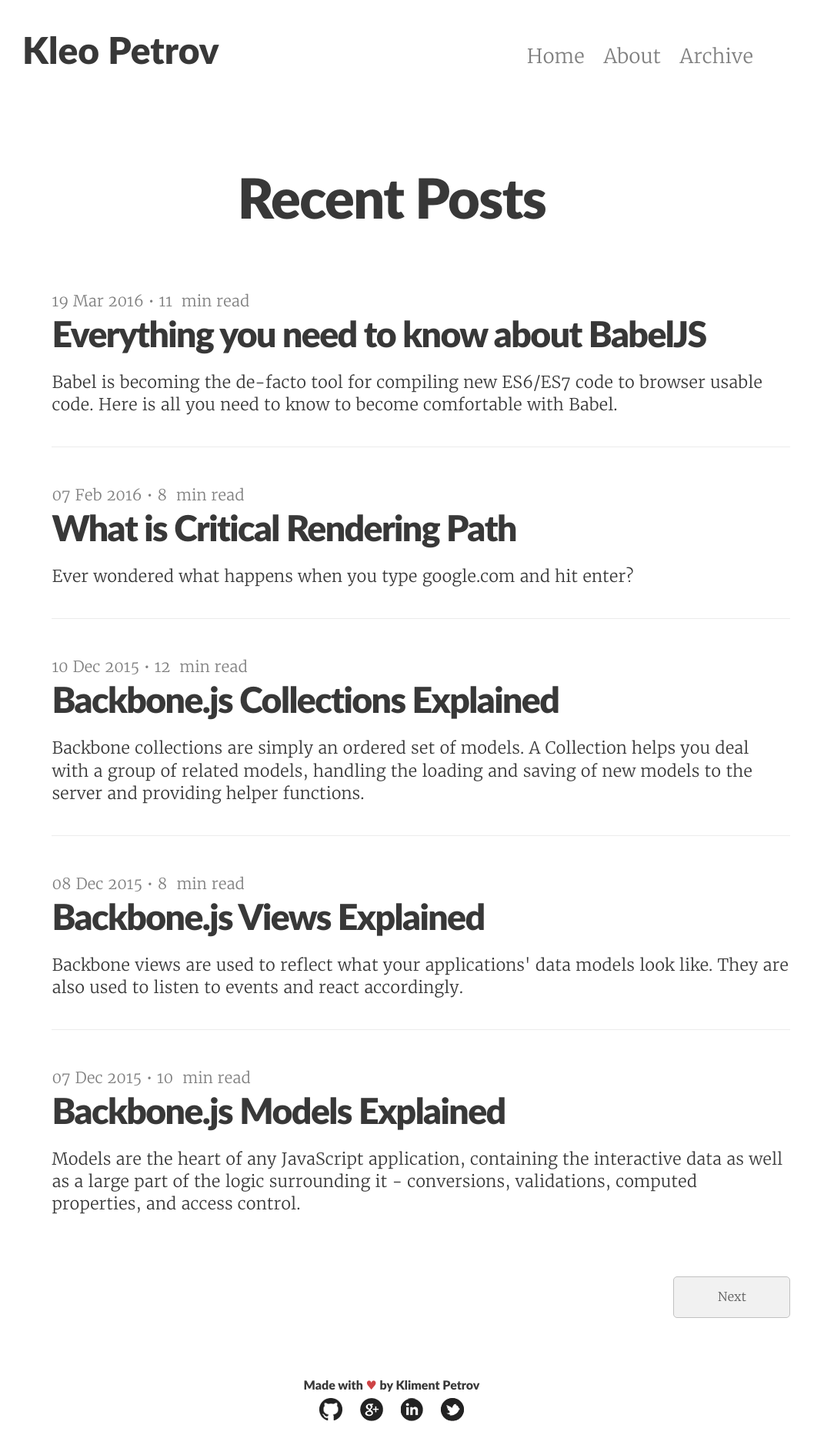
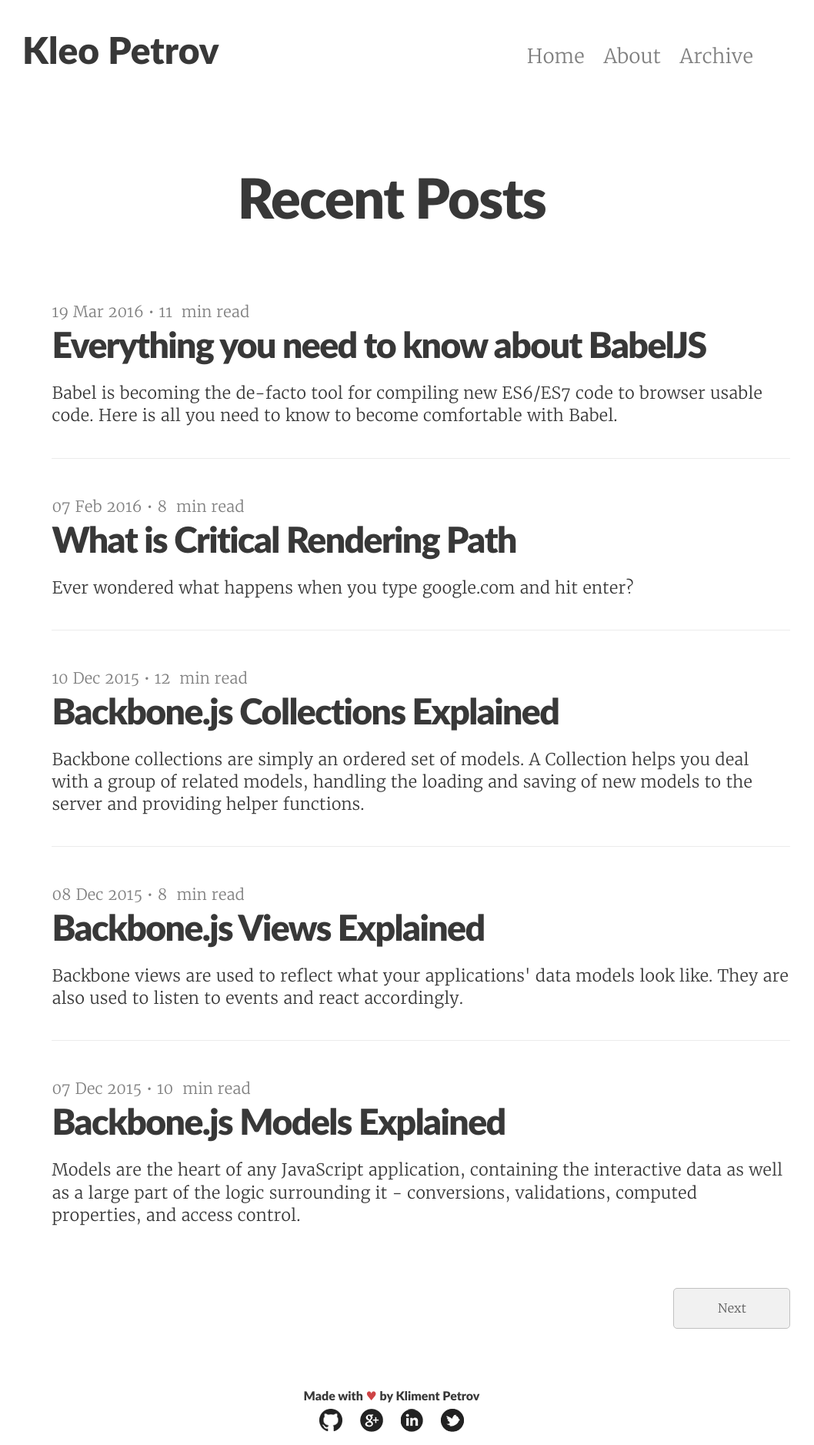
Before and after one commit to KleoPetroff/kleopetroff.github.io, a Jekyll site: the page built from index.html, in a window 1280 px wide. Shown: the whole page at 77% size, without its empty margins (131-1189 px from the left). Built offline with Jekyll 4.4.1, drawn with Linux system fonts in a browser that asks for light colours; the list of posts is cut into pages by our own code.

Commit message:
change heading margin-bottom

```diff
--- a/_layouts/default.html
+++ b/_layouts/default.html
@@ -40,7 +40,7 @@
             .navigation li a { font-size: 1.6em; color: #7f7f7f; text-decoration: none; }
             h1, h2, h3, h4, h5, h6 { font-family: Lato, Verdana, sans-serif; font-weight: 900; line-height: 1.25; margin-top: 0; margin-bottom: 2rem; }
             h1 { font-size: 4.5rem; margin: 0.67em 0; line-height: 1.2; letter-spacing: -0.1rem; }
-            .heading { text-align: center; margin-top: 0.5em; margin-bottom: 1em; }
+            .heading { text-align: center; margin-top: 0.5em; margin-bottom: 1.2em; }
             .posts { list-style: none; }
             .column, .columns { width: 100%; float: left; box-sizing: border-box; margin-left: 4%; }
             .posts li { display: inline-block; width: 100%; margin-bottom: 3rem; border-bottom-width: 1px; border-bottom-style: solid; border-bottom-color: #ececec; }
```
